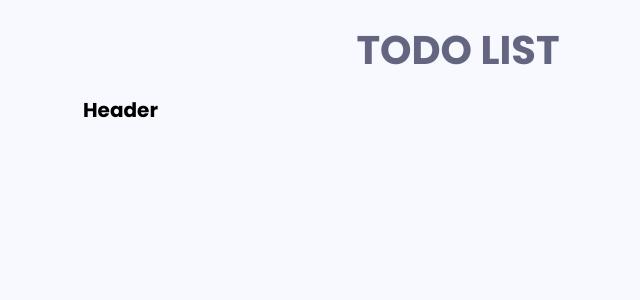
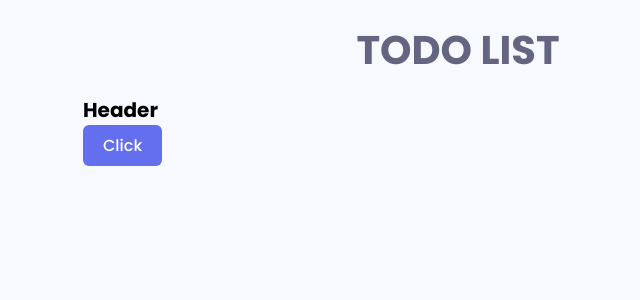
Before and after one commit to DanielCapcelea/react-todo-app, a React (Create React App) app: page / in a window 1280 px wide. Shown: the top 300 px of the page, without its empty margins (182-822 px from the left). Built offline with nearby package versions, Linux system fonts and the light colour scheme.

Commit message:
button component

```diff
--- a/src/components/AppHeader.js
+++ b/src/components/AppHeader.js
@@ -1,11 +1,13 @@
 import React from 'react';
+import Button from './Button';
 
 function AppHeader() {
-  return (
-    <div>
-      <h1>Header</h1>
-    </div>
-  );
+    return (
+        <div>
+            <h1>Header</h1>
+            <Button variant="primary">Click</Button>
+        </div>
+    );
 }
 
 export default AppHeader;
--- /dev/null
+++ b/src/components/Button.js
@@ -0,0 +1,25 @@
+import React from 'react';
+import styles from '../styles/modules/button.module.scss';
+import { getClasses } from '../utils/getClasses';
+
+const buttonTypes = {
+    primary: 'primary',
+    secondary: 'secondary',
+};
+
+function Button({ children, type, variant, ...rest }) {
+    return (
+        <button
+            className={getClasses([
+                styles.button,
+                styles[`button--${buttonTypes[variant]}`],
+            ])}
+            type={type === 'submit' ? 'submit' : 'button'}
+            {...rest}
+        >
+            {children}
+        </button>
+    );
+}
+
+export default Button;
--- a/src/styles/modules/button.module.scss
+++ b/src/styles/modules/button.module.scss
@@ -10,9 +10,10 @@
   text-transform: capitalize;
   cursor: pointer;
   overflow: hidden;
+
   &__select {
     color: var(--black-2);
-		font-family: Poppins;
+    font-family: Poppins, sans-serif;
     padding: 1rem;
     border: none;
     background-color: var(--bg-3);
@@ -21,10 +22,12 @@
     cursor: pointer;
   }
 }
+
 .button--primary {
   background-color: var(--primaryPurple);
   color: var(--white);
 }
+
 .button--secondary {
   background-color: var(--bg-3);
   color: var(--black-1);
--- /dev/null
+++ b/src/utils/getClasses.js
@@ -0,0 +1,5 @@
+export const getClasses = (classes) =>
+    classes
+        .filter((item) => item !== '')
+        .join(' ')
+        .trim();
```
Also changed, not shown: src/App.js (indentation only). Lines whose indentation alone changed are shown as unchanged.
